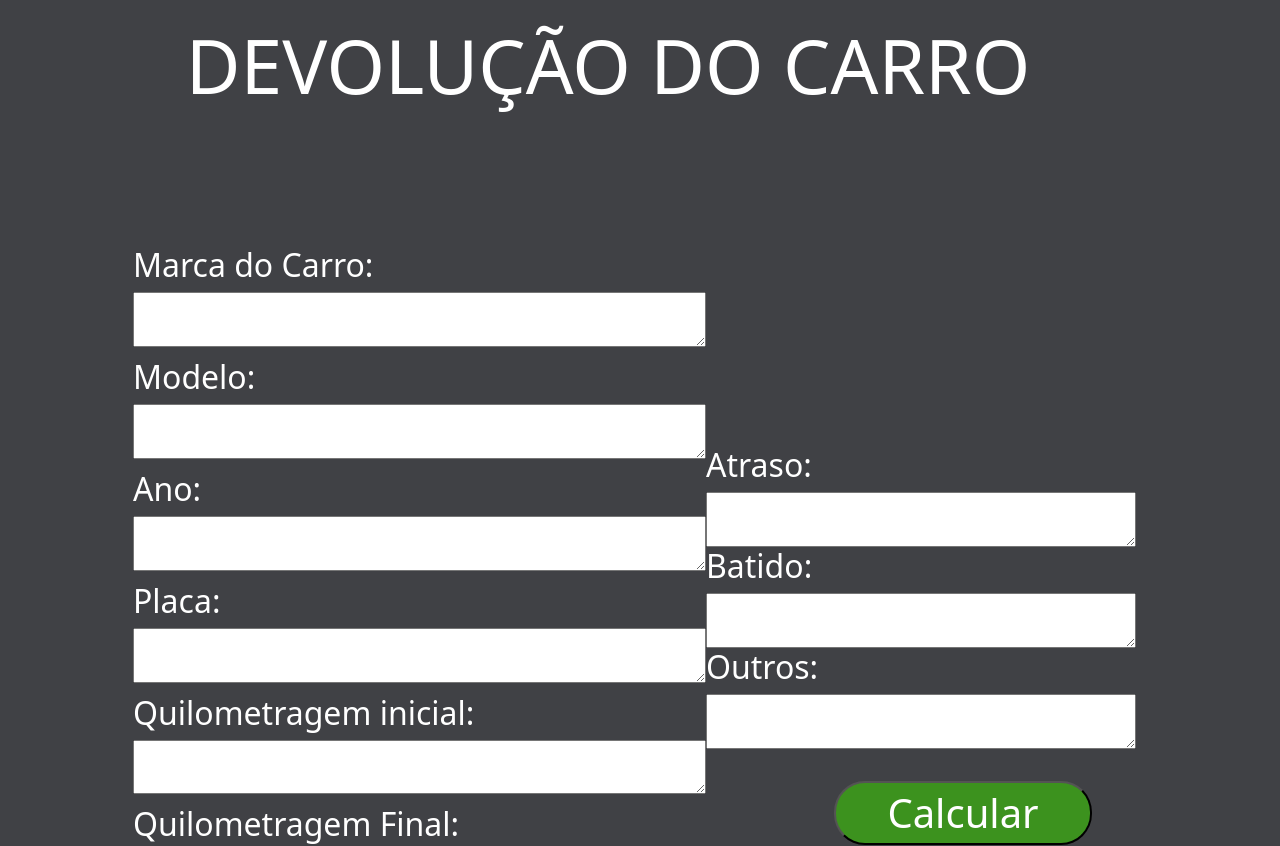
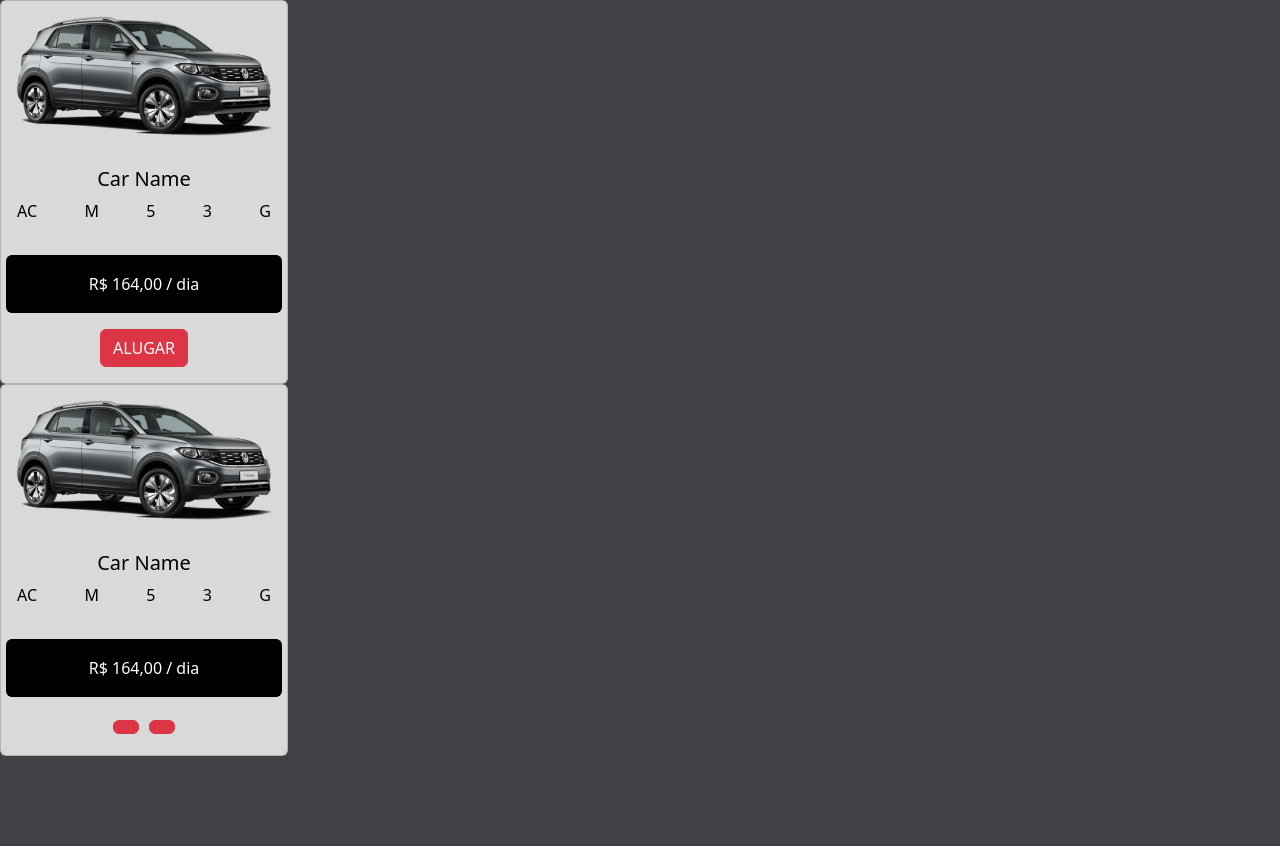
Before and after one commit to lucasacioly/CAR-RENTAL-SYSTEM, an Angular app in the folder Client/Car-Rental-System/: page / in a window 1280 px wide. Shown: the top 846 px of the page. After the commit the page ends 800 px from the top, so only its background shows below. Built offline with nearby package versions, Linux system fonts and the light colour scheme.

Commit message:
created car-list-car component

```diff
--- a/Client/Car-Rental-System/src/app/app.component.html
+++ b/Client/Car-Rental-System/src/app/app.component.html
@@ -1,6 +1,7 @@
 <!--<app-nav-bar></app-nav-bar>-->
 <!--<app-home-page></app-home-page>-->
 <!--<app-data-hora-locacao></app-data-hora-locacao>-->
-<!--app-options-locacao></app-options-locacao-->
-<app-car-return></app-car-return>
+<!--<app-options-locacao></app-options-locacao>-->
+<!--<app-car-return></app-car-return>-->
 <!--<app-feedback-page></app-feedback-page>-->
+<app-car-list-card></app-car-list-card>
--- a/Client/Car-Rental-System/src/app/app.module.ts
+++ b/Client/Car-Rental-System/src/app/app.module.ts
@@ -9,6 +9,7 @@ import { FeedbackPageComponent } from './feedback-page/feedback-page.component';
 import { DataHoraLocacaoComponent } from './data-hora-locacao/data-hora-locacao.component';
 import { OptionsLocacaoComponent } from './options-locacao/options-locacao.component';
 import { CarReturnComponent } from './car-return/car-return.component';
+import { CarListCardComponent } from './car-list-card/car-list-card.component';
 
 @NgModule({
   declarations: [
@@ -18,7 +19,8 @@ import { CarReturnComponent } from './car-return/car-return.component';
     FeedbackPageComponent,
     DataHoraLocacaoComponent,
     OptionsLocacaoComponent,
-    CarReturnComponent
+    CarReturnComponent,
+    CarListCardComponent
   ],
   imports: [
     BrowserModule,
--- /dev/null
+++ b/Client/Car-Rental-System/src/app/car-list-card/car-list-card.component.html
@@ -0,0 +1,95 @@
+<div class="card" style="width: 18rem;">
+    <img src="assets/carro1.png" class="card-img-top" alt="...">
+    <div class="card-body">
+        <h5 class="card-title">Car Name</h5>
+        <div class="info">
+            <div class="feature">
+                <i class="bi bi-snow"></i>
+                <p>AC</p>
+            </div>
+
+            <div class="feature">
+                <i class="bi bi-gear-fill"></i>
+                <p>M</p>
+            </div>
+
+            <div class="feature">
+                <i class="bi bi-people-fill"></i>
+                <p>5</p>
+            </div>
+
+            <div class="feature">
+                <i class="bi bi-briefcase-fill"></i>
+                <p>3</p>
+            </div>
+
+            <div class="feature">
+                <i class="bi bi-fuel-pump-fill"></i>
+                <p>G</p>
+            </div>
+        </div>
+    </div>
+
+    <div class="card preco">
+        <div class="card-body">
+            R$ 164,00 / dia
+        </div>
+    </div>
+
+    <div class="card-body">
+        <button type="button" class="btn btn-danger">ALUGAR</button>
+    </div>
+  </div>
+
+  <!------------------------------------------------------------------------>
+
+  <div class="card" style="width: 18rem;">
+    <img src="assets/carro1.png" class="card-img-top" alt="...">
+    <div class="card-body">
+        <h5 class="card-title">Car Name</h5>
+        <div class="info">
+            <div class="feature">
+                <i class="bi bi-snow"></i>
+                <p>AC</p>
+            </div>
+
+            <div class="feature">
+                <i class="bi bi-gear-fill"></i>
+                <p>M</p>
+            </div>
+
+            <div class="feature">
+                <i class="bi bi-people-fill"></i>
+                <p>5</p>
+            </div>
+
+            <div class="feature">
+                <i class="bi bi-briefcase-fill"></i>
+                <p>3</p>
+            </div>
+
+            <div class="feature">
+                <i class="bi bi-fuel-pump-fill"></i>
+                <p>G</p>
+            </div>
+        </div>
+    </div>
+
+    <div class="card preco">
+        <div class="card-body">
+            R$ 164,00 / dia
+        </div>
+    </div>
+
+    <div class="card-body">
+
+        <button type="button" class="btn btn-danger adm-btn">
+            <i class="bi bi-trash"></i>
+        </button>
+
+        <button type="button" class="btn btn-danger adm-btn">
+            <i class="bi bi-pencil-square"></i>
+        </button>
+
+    </div>
+  </div>
--- /dev/null
+++ b/Client/Car-Rental-System/src/app/car-list-card/car-list-card.component.scss
@@ -0,0 +1,37 @@
+.card {
+    background-color: #D9D9D9;
+}
+
+.card-title{
+    color: var(--black);
+}
+
+.card-text {
+    color: var(--black);
+}
+
+.card-body {
+    text-align: center;
+}
+
+.feature{
+    display: flex;
+    flex-direction: column;
+}
+
+.preco{
+    background: var(--black);
+    margin-left: 5px;
+    margin-right: 5px;
+}
+
+.info {
+    width: 100%;
+    display: flex;
+    justify-content: space-between;
+    color: var(--black);
+}
+
+.adm-btn{
+    margin: 5px;
+}
--- /dev/null
+++ b/Client/Car-Rental-System/src/app/car-list-card/car-list-card.component.ts
@@ -0,0 +1,15 @@
+import { Component, OnInit } from '@angular/core';
+
+@Component({
+  selector: 'app-car-list-card',
+  templateUrl: './car-list-card.component.html',
+  styleUrls: ['./car-list-card.component.scss']
+})
+export class CarListCardComponent implements OnInit {
+
+  constructor() { }
+
+  ngOnInit(): void {
+  }
+
+}
--- a/Client/Car-Rental-System/src/app/options-locacao/options-locacao.component.scss
+++ b/Client/Car-Rental-System/src/app/options-locacao/options-locacao.component.scss
@@ -45,7 +45,7 @@
         justify-content: space-between;
         margin-left: 3%;
         margin-right: 3%;
-        padding-right: 15%
+
     }
 
     .submit-button {
```
Also changed, not shown: 1 other file (tests, documents, lock files or other folders).
